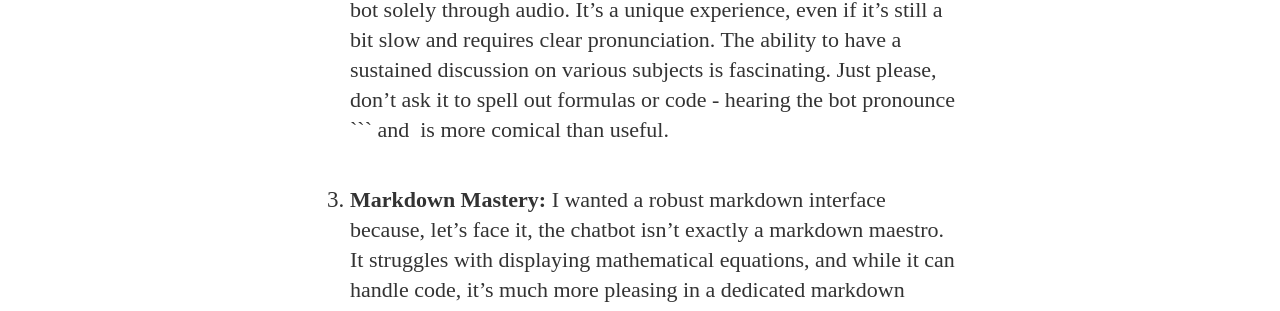
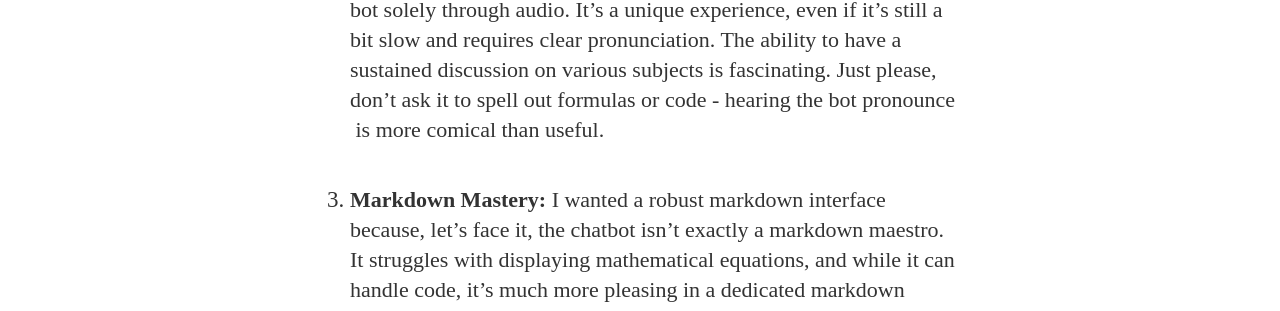
Before and after one commit to ManuNeuro/EmmanuelCalvet, a Jekyll site: the page built from _posts/2023-08-22-cortana.md, in a window 1280 px wide and 900 px high, scrolled down 954 px. Shown: the part 293-604 px from the top of the window. Built offline with Jekyll 4.4.1, drawn with Linux system fonts in a browser that asks for light colours; nearby versions of some CDN libraries; some web fonts are replaced; formulas are drawn with MathJax 3; comment, search, counter and statistics services are not loaded; some of the changed text lies outside the part shown.

Commit message:
Update 2023-08-22-cortana.md

````diff
--- a/_posts/2023-08-22-cortana.md
+++ b/_posts/2023-08-22-cortana.md
@@ -20,7 +20,7 @@
 
 1. **Cost-Effectiveness:** The GPT API operates on a pay-as-you-go model, charging per token rather than a fixed subscription fee of 20\$. This appealed to me as I could control my spending based on usage. Developing the app cost me a little over 3\$, and I generated dozens of text files in a few weeks, all while using GPT4, which is not even available via the API in the PLUS subscription.
 
-2. **Fun Factor:** I thought it would be entertaining to interact with the bot solely through audio. It's a unique experience, even if it's still a bit slow and requires clear pronunciation. The ability to have a sustained discussion on various subjects is fascinating. Just please, don't ask it to spell out formulas or code - hearing the bot pronounce ``` and $ \$ is more comical than useful.
+2. **Fun Factor:** I thought it would be entertaining to interact with the bot solely through audio. It's a unique experience, even if it's still a bit slow and requires clear pronunciation. The ability to have a sustained discussion on various subjects is fascinating. Just please, don't ask it to spell out formulas or code - hearing the bot pronounce $ \$ is more comical than useful.
 
 3. **Markdown Mastery:** I wanted a robust markdown interface because, let's face it, the chatbot isn't exactly a markdown maestro. It struggles with displaying mathematical equations, and while it can handle code, it's much more pleasing in a dedicated markdown editor that supports multiple programming languages. Plus, markdown has a plethora of use cases. With this app, you can ask GPT to generate diagrams and much more, all displayed directly as received by the app.
 
@@ -28,7 +28,7 @@
 
 ## 3. The App
 
-I'm not going present all the details of the app here, as I made an (amateur) [video](https://youtu.be/IIm2TONVlyU) on the subject. On the other hand let me explain why I already love and use this app!<img src="file:///C:/Users/Manu/AppData/Roaming/marktext/images/2023-08-22-21-07-08-image.png" title="" alt="" data-align="center">Above you can see a screenshot of the app, it will be ready for release soon, and if you're a programmer, the code is already available on [GitHub](https://github.com/ManuNeuro/cortana).
+I'm not going present all the details of the app here, as I made an (amateur) [video](https://youtu.be/IIm2TONVlyU) on the subject. On the other hand let me explain why I already love and use this app!<img src="./assets/article_images/2023-08-22-cortana/2023-08-22-21-07-08-image.png" title="" alt="" data-align="center">Above you can see a screenshot of the app, it will be ready for release soon, and if you're a programmer, the code is already available on [GitHub](https://github.com/ManuNeuro/cortana).
 
 ## Exploring the Features
 
@@ -36,7 +36,7 @@
 
 1. **The Flexibility of Markdowns:** The first and perhaps the most significant feature of this app is its markdown capabilities. You have the flexibility to use any markdown editor of your choice. All you need to do is replace the `programName` in the `parameters.json` file, which you can open by clicking on the cyan parameter button in the app. I personally use Marktext, but there are numerous other markdown editors out there, and you're free to choose the one you prefer.
 
-   []({{ '/assets/article_images/2023-08-22-cortana/2023-08-22-21-29-53-image.png' | relative_url }})
+[]({{ '/assets/article_images/2023-08-22-cortana/2023-08-22-21-29-53-image.png' | relative_url }})
 
 All `sys.stdout` are redirected and written directly into the markdown file. This means that anything the chatbot says or any output from the program is automatically saved into the markdown file. The only minor inconvenience is that you'll need to manually refresh the file each time something new is written to it. But hey, even in the world of AI, it's not all 'byte' and no bark, right?
 
@@ -47,7 +47,6 @@
    For instance, let's take the Cauchy-Schwarz Inequality, a fundamental concept in mathematics. While the online chatbot can certainly spell it out for you, wouldn't it be much more impactful to see it beautifully displayed as a mathematical formula? With this app, you can do just that.
 
 []({{ './assets/article_images/2023-08-22-cortana/2023-08-22-21-46-46-image.png' | relative_url }})
-
 
 The markdown interface allows you to render mathematical equations, charts, diagrams, and more, enhancing both the readability and the aesthetic appeal of your content. It's a visual treat, quite literally.
 
@@ -72,11 +71,9 @@
 
 []({{ '/assets/article_images/2023-08-22-cortana/2023-08-22-22-08-15-image.png' | relative_url }})
 
-
 As soon as the images are ready, they are going to be opened in your favorite browser, ...
 
 []({{ '/assets/article_images/2023-08-22-cortana/2023-08-22-22-09-20-image.png' | relative_url }})
-
 
 ... Yeah I know, and that was the least horrible of the 5 generated. There's progress to be done on openAi's side. However, In the meantime I intend on interfacing with more powerfull image generators.
 
@@ -102,7 +99,6 @@
 ```
 
 []({{ '/assets/article_images/2023-08-22-cortana/diagram.png' | relative_url }})
-
 
 *NB: I used Cortana to generated the diagram, it is very satisfying to see it appearing directly in your markdown file*.
 
````
